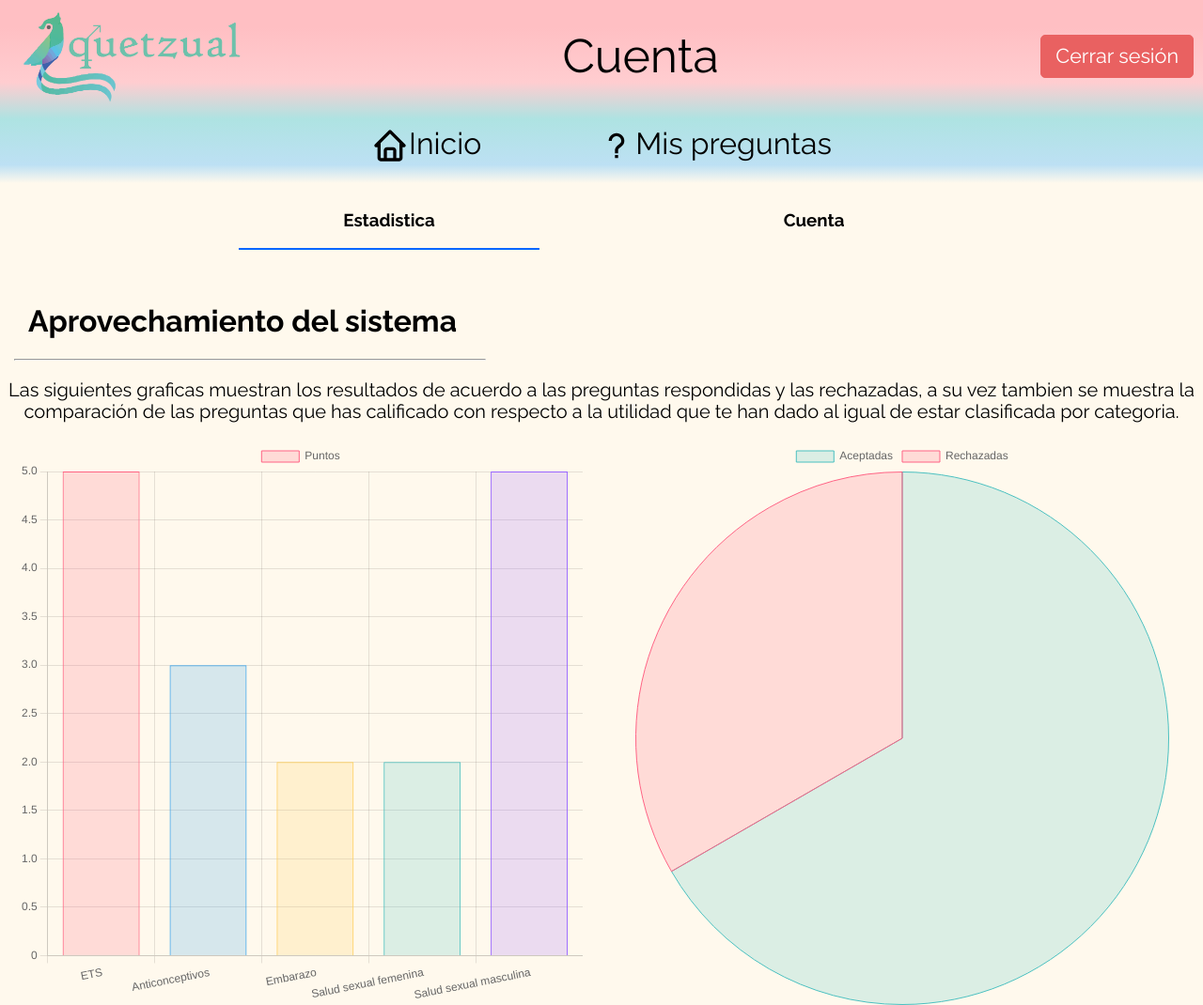
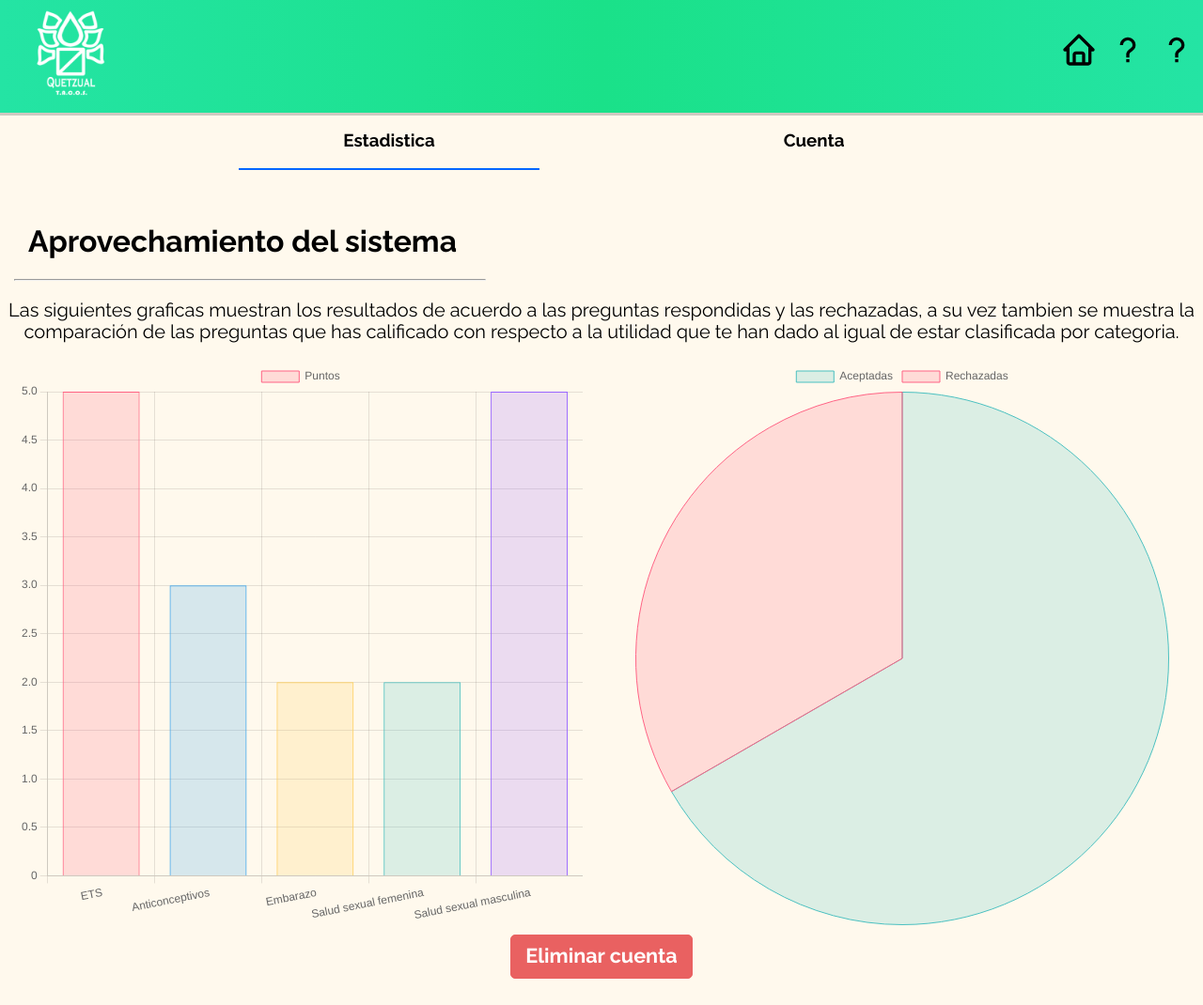
Before and after one commit to JuanVascoGiraldo/FrontedQuetzual, a plain HTML site: page cuenta.html in a window 1280 px wide. Shown: the top 1070 px of the page at 94% size. Drawn offline with nearby package versions, Linux system fonts and the light colour scheme; some packages are replaced by stand-ins of ours; a script that the page names is missing.

Commit message:
cambios de front

```diff
--- a/CSS/cuenta.css
+++ b/CSS/cuenta.css
@@ -9,7 +9,7 @@ body {
 }
 
 .header {
-    background: linear-gradient(180deg, #FFBFC3 15%, #FFCDD0 45%, #AEE3E2 65%, #afdbf5d2 90%, #FFF9ED 100%);
+    background: linear-gradient(90deg, rgba(36,228,164,1) 0%, rgba(26,225,137,1) 50%, rgba(36,228,164,1) 100%);
 }
 
 .logo {
@@ -22,6 +22,7 @@ body {
 header {
     width: 100%;
     height: 15%;
+    box-shadow: 0px 3px 0px rgba(16,16,16,0.2);
 }
 
 .navegacion {
@@ -57,6 +58,7 @@ header {
 
 article {
     font-size: 50px;
+    color: white;
 }
 
 .chart {
@@ -254,7 +256,7 @@ hr {
 a {
     display: flex;
     text-decoration: none;
-    color: black;
+    color: white;
     margin-right: 5%;
     margin-left: 5%;
     font-size: 2rem;
--- a/cuenta.html
+++ b/cuenta.html
@@ -16,18 +16,22 @@
 <body>
     <header class="header">
         <nav class="navegacion">
-            <img src="./img/logotipo.png" alt="Logotipo oficial de Quetzual" class="logo">
-            <article>Cuenta</article>
-            <button class="cs" onclick="cerrarSesion()">Cerrar sesión</button>
+            <img src="./img/LogoBlancoLetrasSinFondo.png" alt="Logotipo oficial de Quetzual" class="logo">
+
+            <div class="menu">
+                <a href="./sesionUsuario.html">
+                    <img src="./img/bx-home.svg" alt="Imagen ">
+                </a>
+                <a href="./preguntasPendientes.html">
+                    <img src="./img/bx-question-mark.svg" alt="Signo de pregunta" class="svg">
+                </a>
+                <a href="./preguntasPendientes.html">
+                    <img src="./img/bx-question-mark.svg" alt="Signo de pregunta" class="svg">
+                </a>
+            </div>
+
         </nav>
-        <div class="menu">
-            <a href="./sesionUsuario.html">
-                <img src="./img/bx-home.svg" alt="Imagen "> Inicio
-            </a>
-            <a href="./preguntasPendientes.html">
-                <img src="./img/bx-question-mark.svg" alt="Signo de pregunta" class="svg"> Mis preguntas
-            </a>
-        </div>
+
     </header>
     <div class="filcuenta">
         <div class="fil" id="fil" onclick="estadistica()"><h3>Estadistica</h3></div>
```
Also changed, not shown: img/LogoBlancoLetrasSinFondo.png (added).
